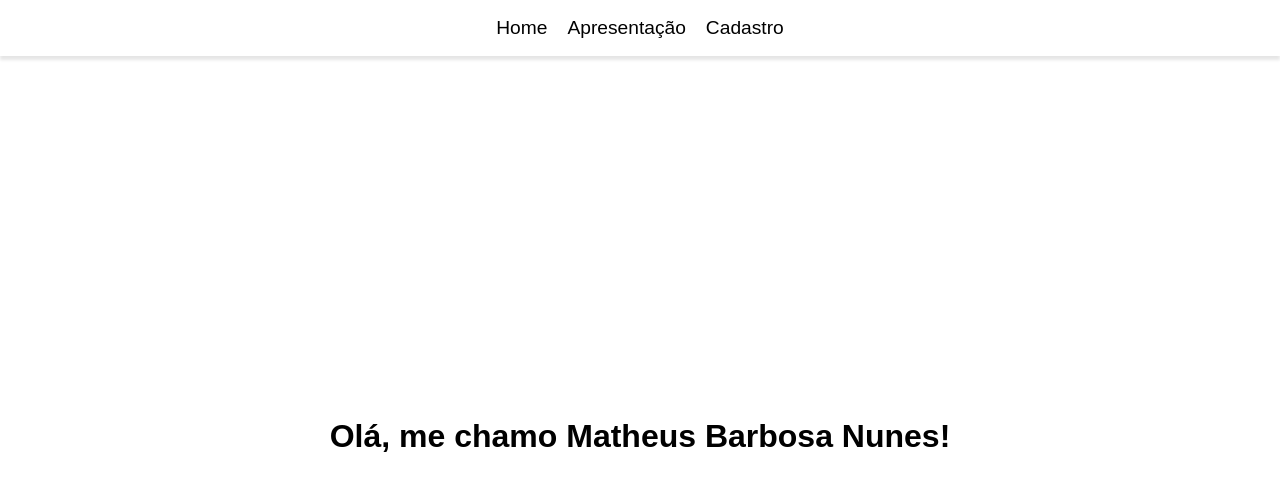
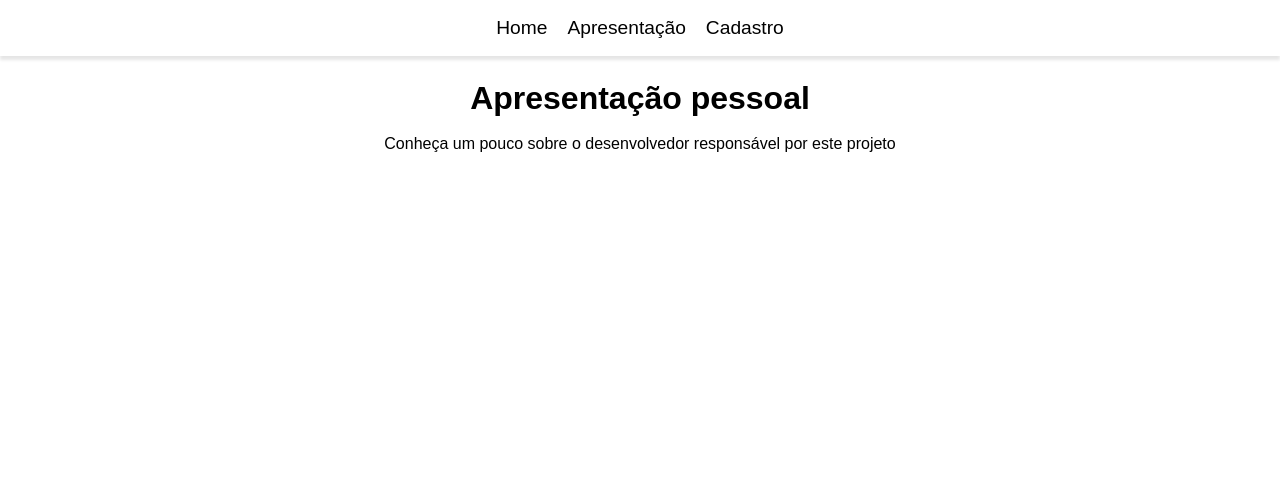
Before and after one commit to MatheusBarbosa-01/Login-google, a React (Vite) app: page /apresentacao in a window 1280 px wide. Shown: the top 490 px of the page. Built offline with nearby package versions, Linux system fonts and the light colour scheme.

Commit message:
estilizando um pouco mais da tela de apresentação

```diff
--- a/src/pages/Apresentacao.css
+++ b/src/pages/Apresentacao.css
@@ -1,8 +1,6 @@
 #conteudo{
-  min-height: 95vh;
-  display: flex;
-  justify-content: center;
-  align-items: center;
-  background-color: white;
-  font-family: sans-serif;
+    margin-top: 3vh;
+    text-align: center;
+    background-color: white;
+    font-family: sans-serif;
 }
--- a/src/pages/Apresentacao.tsx
+++ b/src/pages/Apresentacao.tsx
@@ -7,7 +7,8 @@ function Apresentacao() {
     <>
       <Nav />
      <div id="conteudo">
-        <h1>Olá, me chamo Matheus Barbosa Nunes!</h1>
+        <h1>Apresentação pessoal</h1><br />
+        <p>Conheça um pouco sobre o desenvolvedor responsável por este projeto</p>
      </div>
     </>
   )
```
